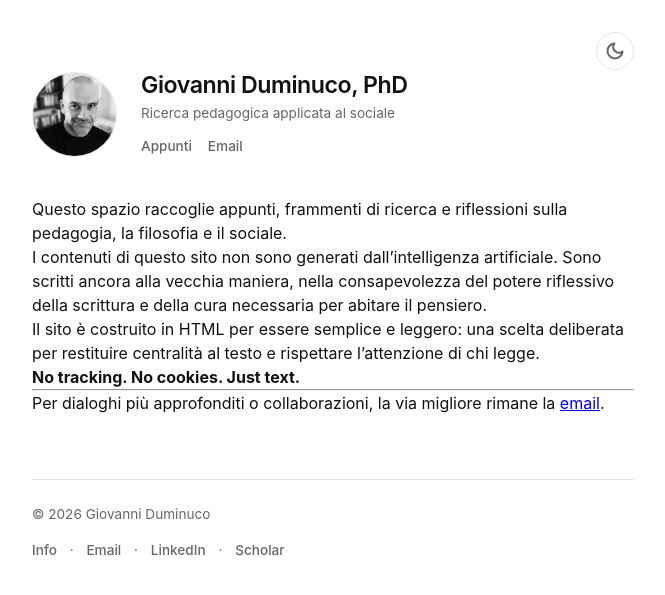
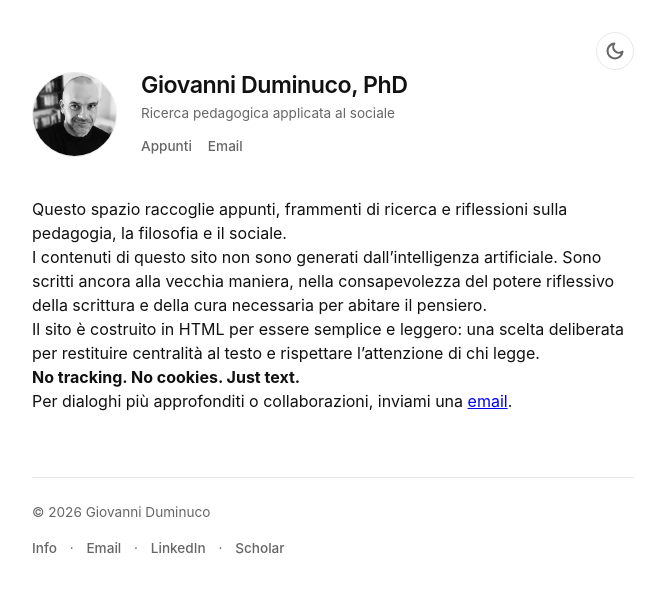
Before and after one commit to dumgio/dumgio.github.io, a Jekyll site: the page built from info.md, in a window 1280 px wide. Shown: the top 595 px of the page, without its empty margins (307-972 px from the left). Built offline with Jekyll 4.4.1, drawn with Linux system fonts in a browser that asks for light colours.

Commit message:
Update info.md

```diff
--- a/info.md
+++ b/info.md
@@ -11,6 +11,4 @@ Il sito è costruito in HTML per essere semplice e leggero: una scelta deliberat
 
 **No tracking. No cookies. Just text.**
 
----
-
-Per dialoghi più approfonditi o collaborazioni, la via migliore rimane la [email](mailto:giovanni.duminuco@gmail.com).
+Per dialoghi più approfonditi o collaborazioni, inviami una [email](mailto:giovanni.duminuco@gmail.com).
```
